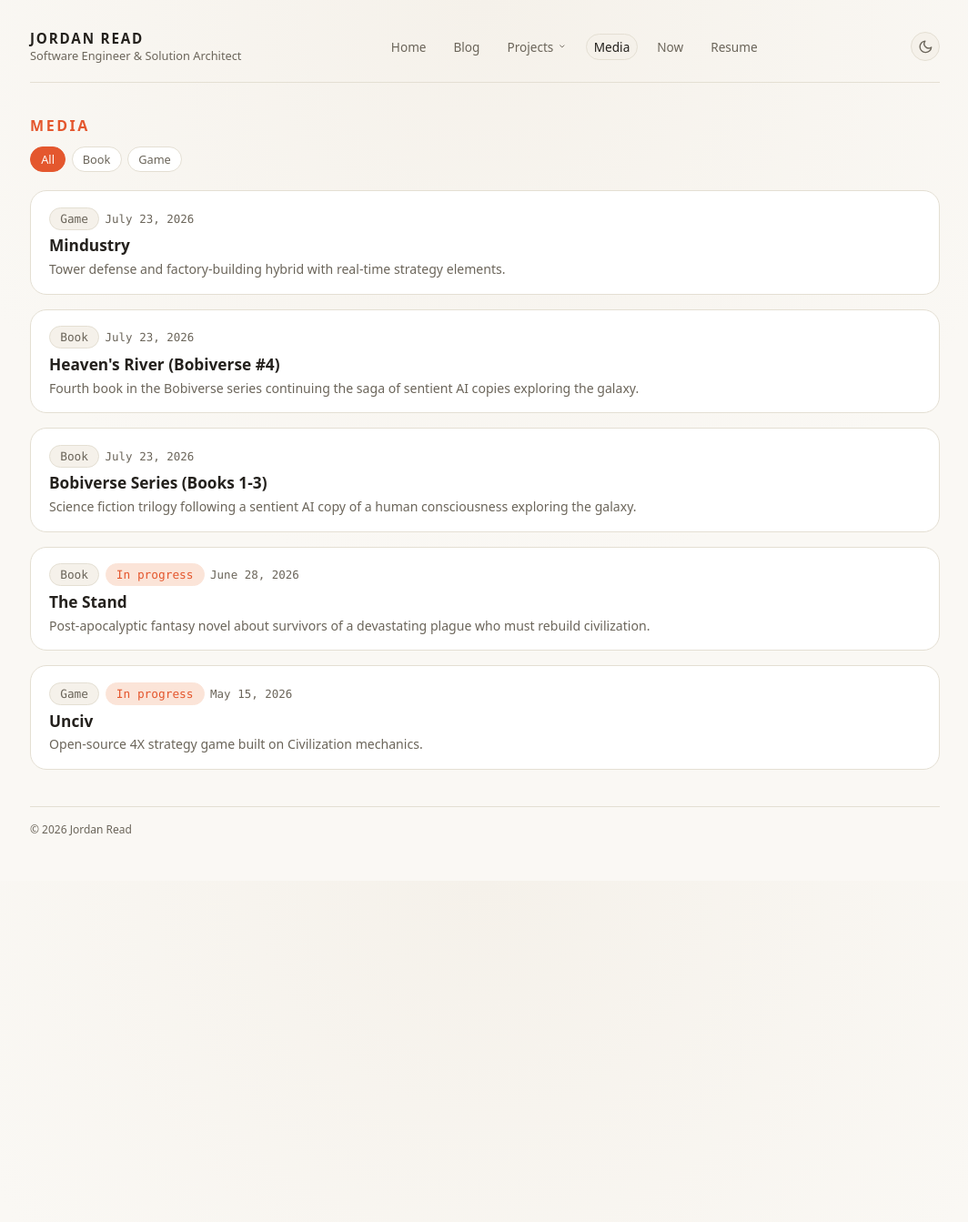
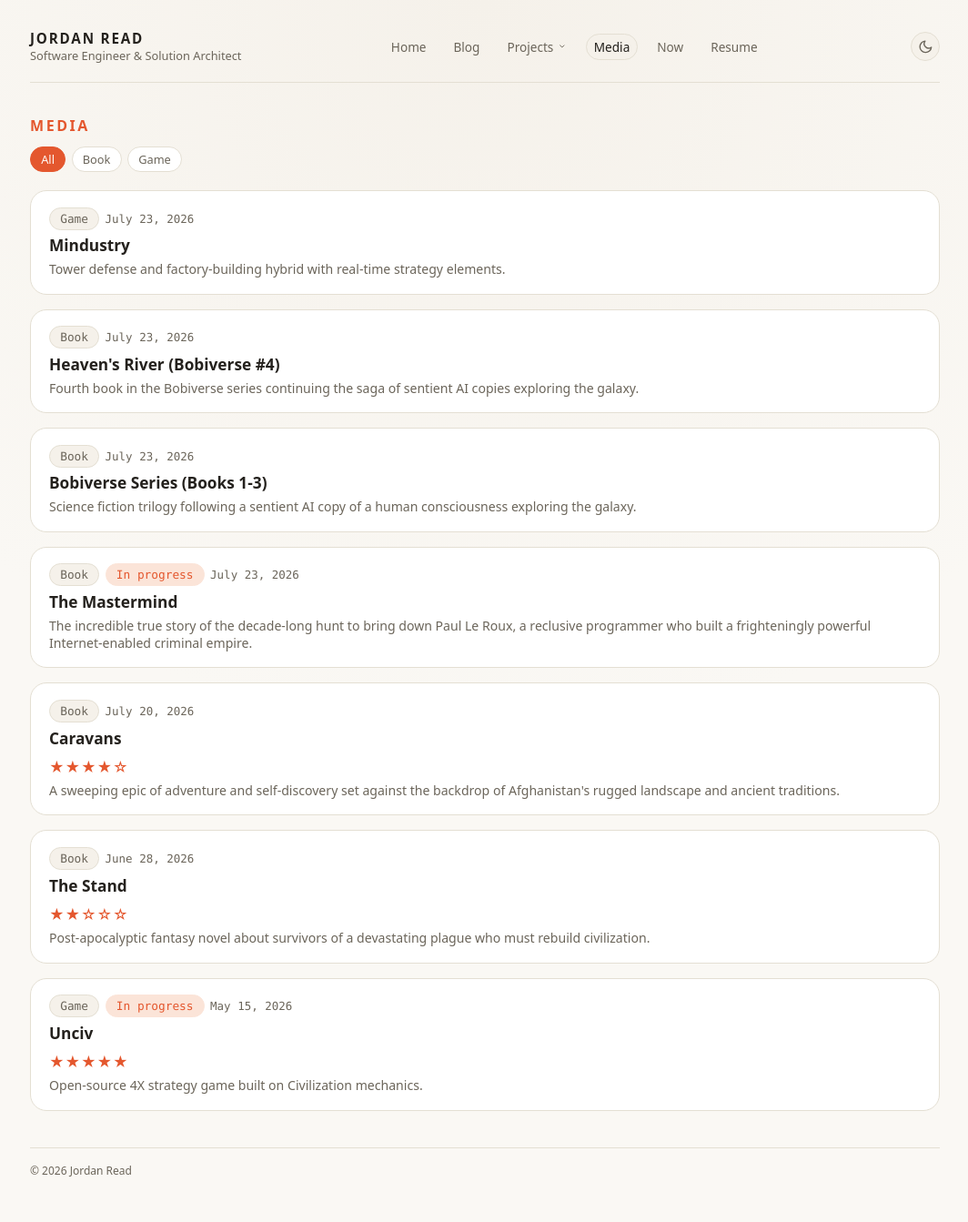
Before and after one commit to jordanread/jr.com, a Jekyll site: the page built from media/index.html, in a window 1280 px wide. Shown: the whole page at 91% size, without its empty margins (107-1171 px from the left). Built offline with Jekyll 4.4.1, drawn with Linux system fonts in a browser that asks for light colours; before the commit the page ends 968 px from its top, so only the background shows below that; some of the changed lines change nothing that is shown.

Commit message:
added some media

```diff
--- /dev/null
+++ b/_media/caravans.md
@@ -0,0 +1,25 @@
+---
+title: "Caravans"
+type: book
+status: finished
+date: 2026-07-20
+author: James A. Michener
+published: 1963
+pages: 533
+description: >-
+  A sweeping epic of adventure and self-discovery set against the backdrop of Afghanistan's rugged landscape and ancient traditions.
+rating: 4
+---
+I kind of assume that most people who know of James A. Michener are folks who recall seeing the quite thick Hawaii book in a library. I don't know that I've ever seen it in an actual book store. And then there's the subset of people who buckled down and read the monster, realizing that it is essentially a historical epic. Multi-generational story lines connected by a geographic place.
+
+Now, if you're anything like me in this aspect, you noticed that not only was the style pretty unique, but he wrote *over 40 books*, many of them just as chunky as Hawaii. For me, the audiobooks are always a solid choice. Something that is written in a way where I can listen while doing other stuff, while still following the extremely long threads between times. Caravans has been sitting in my library for years now, but I had never listened to it. It's about Afghanistan in 1946 ish. It's a single main character, doing a specific thing. Very different than what I've come to expect, but his writing is still top notch. Not his usual fare, but an absolutely delightful read, with characters and societies that are most assuredly *not* two dimensional and simple. As a matter of fact, I think the only simple character in this book was Aunt Becky, an ornery camel who still has a relatively complex relationship with the handler, and the life of a beast of burden, all while being..."incredibly stupid". It was a fun read, and when one remembers that Michener is known for extensive research and this book was written in the 1950s, some of the offhand comments by some of the characters were scarily prescient. Highly recommended.
+
+**Author:** James A. Michener
+
+**Published:** 1963
+
+**Pages:** 533
+
+**Genre:** Historical fiction, Adventure
+
+**Plot:** The novel follows Mark Miller, a young American diplomat, as he is sent to Afghanistan to locate a missing American woman named Ellen Jasper. His search becomes a transformative journey through the harsh Afghan wilderness and tribal communities. As Miller travels with a caravan across the desert, he encounters diverse characters and cultures, ultimately discovering that Ellen has chosen to embrace the nomadic life. The story explores themes of freedom, cultural identity, and the clash between Western and Eastern ways of life, while depicting the beauty and challenge of Afghanistan's untamed landscape.
--- /dev/null
+++ b/_media/the-mastermind.md
@@ -0,0 +1,21 @@
+---
+title: "The Mastermind"
+type: book
+status: in-progress
+date: 2026-07-23
+author: Evan Ratliff
+published: 2019
+pages: 480
+description: >-
+    The incredible true story of the decade-long hunt to bring down Paul Le Roux, a reclusive programmer who built a frighteningly powerful Internet-enabled criminal empire.
+
+---
+**Author:** Evan Ratliff
+
+**Published:** 2019
+
+**Pages:** 480
+
+**Genre:** True crime, Biography
+
+**Plot:** Award-winning investigative journalist Evan Ratliff chronicles the rise and fall of Paul Calder Le Roux, a brilliant programmer turned criminal genius who built a global crime syndicate operating out of Manila. What began as an online prescription drug network supplying painkillers to American customers evolved into a sprawling multinational conglomerate engaged in cocaine trafficking, methamphetamine shipments, arms deals, and contract killings. For years, DEA agents pursued Le Roux across the globe as he eluded capture through advanced encryption and ruthless tactics. The story takes an unexpected turn when Le Roux is finally captured and strikes a deal to become a government informant, cooperating to bring down his own organization and associates. Ratliff's meticulous four-year investigation, conducted amid personal threats and dangers, pieces together hundreds of interviews and thousands of documents to reveal a crime boss uniquely suited to—and enabled by—the digital age.
--- a/_media/the-stand.md
+++ b/_media/the-stand.md
@@ -1,14 +1,19 @@
 ---
 title: "The Stand"
 type: book
-status: in-progress
+status: finished
 date: 2026-06-28
 author: Stephen King
 published: 1990
 pages: 1152
 description: >-
   Post-apocalyptic fantasy novel about survivors of a devastating plague who must rebuild civilization.
+rating: 2
 ---
+
+Stephen King holds a relatively unique place in my heart when it comes to books. He is an absolutely wonderful author. His writing and character development is incredible, detailed, and feels real. Also, I dislike most of his books. I like the Dark Tower series, and I have read and listened to On Writing multiple times. The rest, meh. Just not my thing.
+
+I actually started listening to this, for the second time, just because I was listening to a series of lectures on fiction writing, and he mentioned this book. The same thing got me that always does. My brain mixes up The Stand with The Firm, so I always assume it's a legal thriller of some kind. So I decided to give it a listen to remind myself what it was about. I very much enjoyed the first part of the book, as the Super Flu starts spreading across the globe. The second part, with all the supernatural stuff, was more in line with Stephen King writes. Well done, but not my thing. Overall an enjoyable read, especially when focusing on the mechanics of writing.
 
 **Author:** Stephen King
 
--- a/_media/unciv.md
+++ b/_media/unciv.md
@@ -8,7 +8,24 @@ released: 2020
 platforms: [Desktop, Android]
 description: >-
   Open-source 4X strategy game built on Civilization mechanics.
+rating: 5
 ---
+
+Sid Meier's Civilization is one of those games that holds special memories for me. Sure, there were old LAN parties, but what I really remember about it was working graveyard shifts at a call center, before I even had my first career position. Turn based games were ideal, because while it was mostly dead, at least one of the 8 people on the team was usually on a call, and this made it so that the gameplay didn't have to stop, nor punish the person who was actually doing their job.
+
+When I found Unciv, the README on the [github repo](https://github.com/yairm210/Unciv) actually had all the points right there that I was interested in.
+
+> According to the [US Copyright Office FL-108](https://upload.wikimedia.org/wikipedia/commons/9/96/U.S._Copyright_Office_fl108.pdf), intellectual property rights do not apply to mechanics - as I'm sure you know, there are a billion Flappy Bird knockoffs.
+
+The mechanics were what I was into. Sure the super polished UI and the absolutely *incredible* soundtrack (Christopher Tin's [Baba Yetu](https://www.youtube.com/watch?v=IJiHDmyhE1A) still gives me the chills) made the game a huge success, but I didn't *need* that to have a good time. Yet again, the README seemed to be just for me.
+
+At the top, under the heading Is this any good?
+
+> Depends what you're looking for. If you're in the market for high-res graphics, amazing soundtracks, animations etc, I highly recommend Firaxis's Civ-V-like game, "Civilization V".
+>
+> If you want a small, fast, moddable, FOSS, in-depth 4X that can still run on a potato, you've come to the right place :)
+
+I don't spend a lot of time playing games, but Unciv is one I highly recommend. I even used setting up a server over the net as a project to motivate my nephew as he started digging into technology. Hasn't worked yet, but the computer is fun to play against as well.
 
 **Developer:** yairm210 and contributors
 
```
